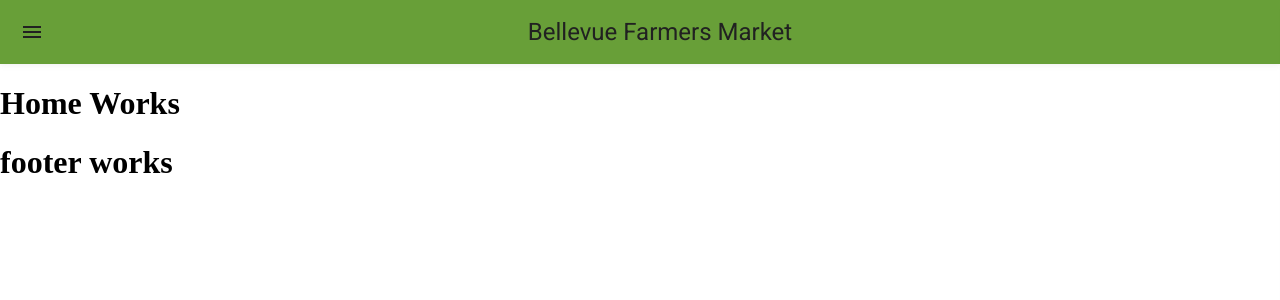
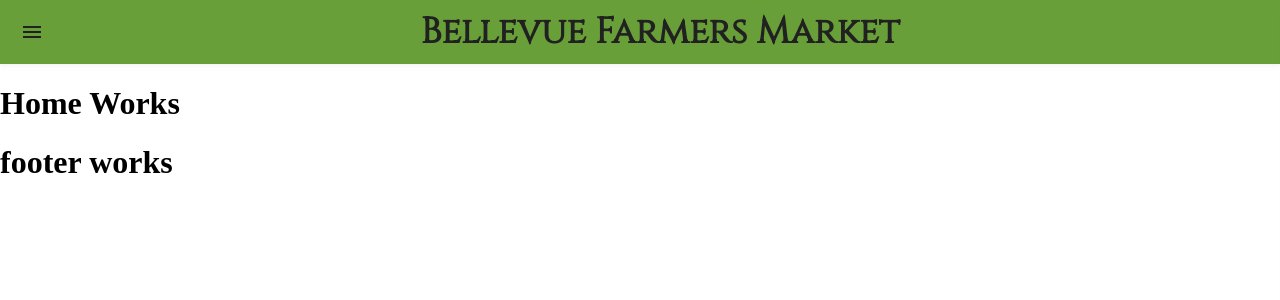
Before and after one commit to trevans24/bfm, a React (Create React App) app: page / in a window 1280 px wide. Shown: the top 300 px of the page. Built offline with nearby package versions, Linux system fonts and the light colour scheme.

Commit message:
added new title to app bar

```diff
--- a/src/components/global/Navigation.js
+++ b/src/components/global/Navigation.js
@@ -25,7 +25,7 @@ export default class Nav extends Component {
 		return(
 			<div>
 				<AppBar
-					title="Bellevue Farmers Market"
+					title={<h2 className="app-bar-title">Bellevue Farmers Market</h2>}
 					className="app-bar"
 					onLeftIconButtonTouchTap={this._toggle}
 				/>
--- a/src/css/Global.css
+++ b/src/css/Global.css
@@ -1 +1 @@
-body{margin:0}a,a:focus,a:hover{color:inherit;font-family:Raleway,sans-serif;font-weight:200;text-decoration:none}.nav-links{color:inherit;font-family:Raleway,sans-serif;font-weight:200;text-decoration:none}
+body{margin:0}a,a:focus,a:hover{color:inherit;font-family:Raleway,sans-serif;font-weight:200;text-decoration:none}.nav-links{color:inherit;font-family:Roboto,sans-serif;font-weight:500;text-decoration:none}.app-bar-title{font-family:Cinzel,serif;margin:0}
--- a/src/sass/Global.scss
+++ b/src/sass/Global.scss
@@ -13,9 +13,16 @@ a, a:focus, a:hover {
 }
 
 /////////// CLASS GLOBALS ///////////
+// Links and Navigation
 .nav-links {
 	color: inherit;
-	font-family: $font-secondary;
-	font-weight: $font-light;
+	font-family: $font-main;
+	font-weight: $font-bold;
 	text-decoration: none;
 }
+
+// App Bar
+.app-bar-title {
+	font-family: $font-title;
+	margin: 0;
+}
```
Also changed, not shown: src/css/components/footer.css (added).
